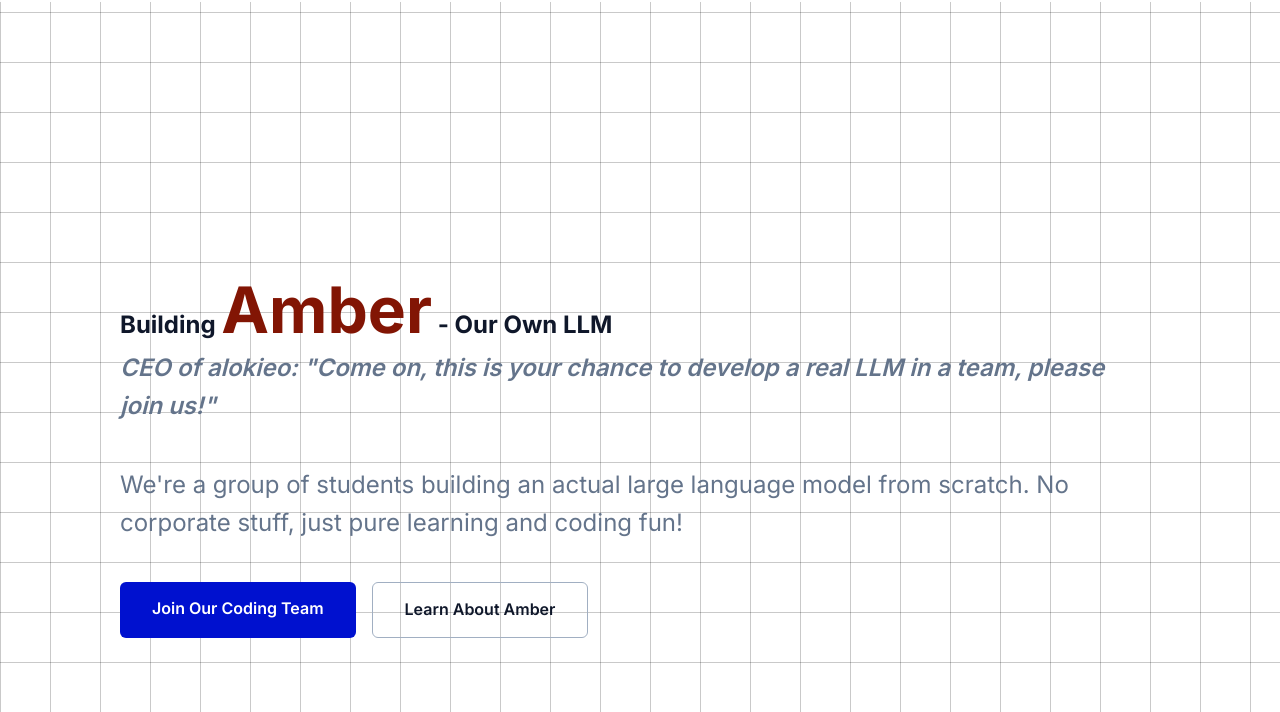
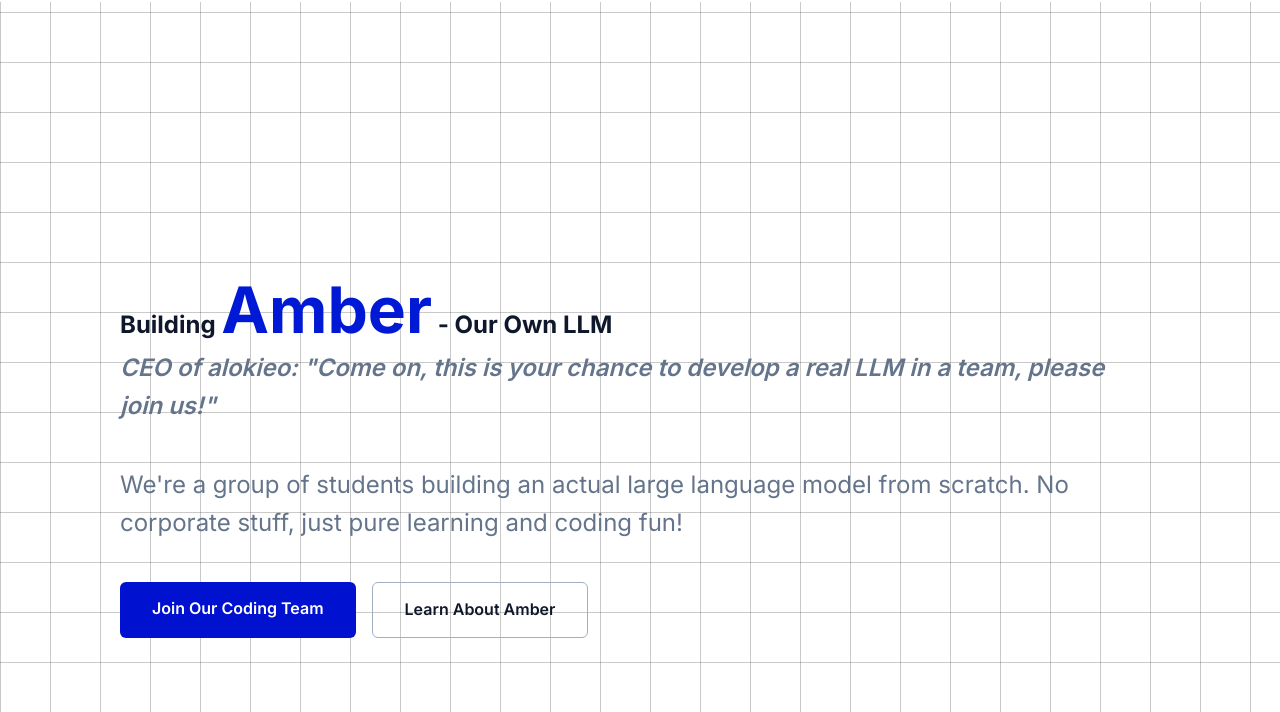
Before and after one commit to Bnqtrep/Alokieo-Website, a plain HTML site: page index-en.html in a window 1280 px wide. Shown: the part 88-800 px from the top of the page. Drawn offline with nearby package versions, Linux system fonts and the light colour scheme.

Commit message:
Update styles.css

```diff
--- a/styles.css
+++ b/styles.css
@@ -5,7 +5,7 @@
     --primary-dark: #000d97;
     --secondary: #0012dd;
     --accent: #0b0404;
-    --amber: #821504;
+    --amber: #0019d4;
     /* Text color for light theme */
     --dark: #0f172a;
     /* Surface and subtle darker shades for cards/accents */
```
